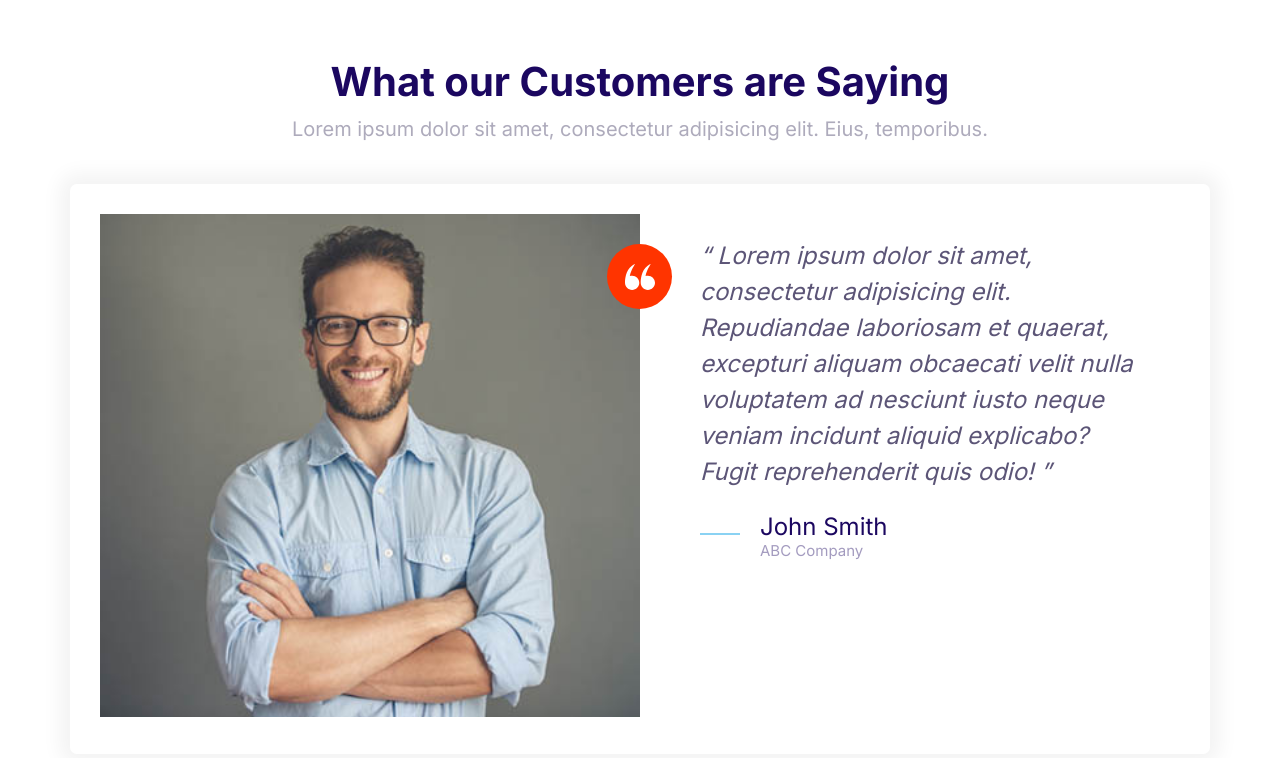
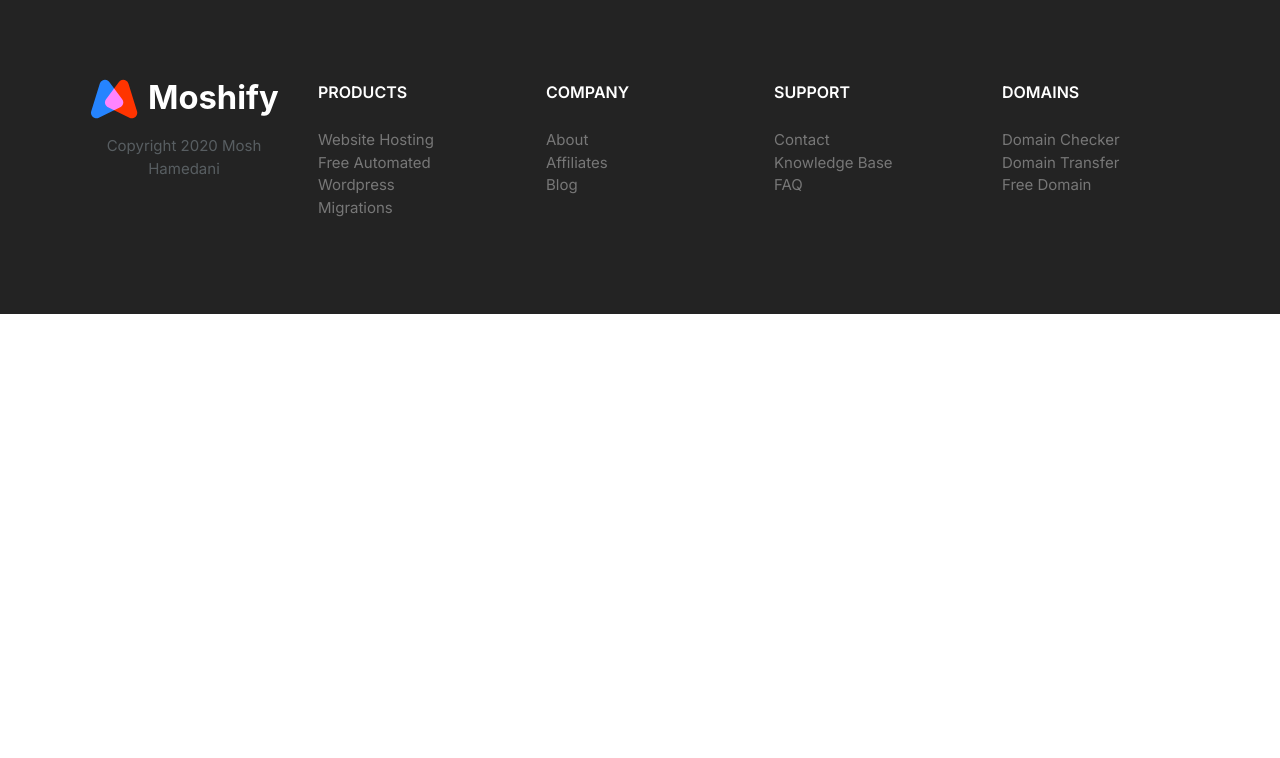
Before and after one commit to andressami/cursomoshify, a plain HTML site: page index.html in a window 1280 px wide. Drawn offline with Linux system fonts and the light colour scheme.

Commit message:
Footer block

```diff
--- a/Styles/styles.css
+++ b/Styles/styles.css
@@ -5,6 +5,7 @@
     --color-headings: #1b0760;
     --color-body: #aeabbc;
     --color-body-darker: #5c5577;
+    --color-body-footer: #919191;
     --border-color: #ccc;
     --border-radius: 30px;
 }
@@ -24,7 +25,7 @@
 body {
     font-family: 'Inter', Arial, Helvetica, sans-serif;
     color: var(--color-body);
-    font-size: 2.4rem;
+    font-size: 2rem;
     line-height: 1.5;
 
 }
@@ -645,8 +646,12 @@
     margin-top: 0;
 }
 
-.block--dark, .block--dark p {
+.block--dark {
     background: #000;
+    color: #7b858b;
+}
+
+.block--dark p {
     color: #7b858b;
 }
 
@@ -870,3 +875,79 @@
     }
 
 }
+
+
+/* footer */
+
+.footer {
+    background: #232323;
+
+}
+
+.footer__section {
+    padding: 2rem;
+    border-bottom: 1px solid #393939;
+}
+
+.footer_section .list {
+    margin: 0;
+}
+.footer a {
+    color: #777;
+    transition: color .3s;
+}
+
+.footer a:hover {
+    color: #fff;
+}
+
+.footer__heading {
+    text-transform: uppercase;
+    font-size: 2.5rem;
+    font-weight: 600;
+    line-height: 1.5;
+}
+
+.footer__brand {
+    margin-top: 5rem;
+    text-align: center;
+}
+
+.footer__brand img {
+    /* TODO: Considerar refatorar e aplicar para todas as imgs */
+    width: 100%;
+    max-width: 230px;
+
+}
+
+.footer__copyright {
+    font-size: 2.1rem;
+    color: #fff;
+    opacity: .6;
+}
+
+@media screen and (min-width: 768px) {
+    .footer__sections {
+        grid-template-columns: repeat(auto-fit, minmax(10rem, 1fr));
+        font-size: 1.5rem;
+    }
+    .footer__heading {
+        font-size: 1.6rem;
+    }
+    .footer .collapsible__chevron {
+        display: none;
+    }
+    .footer__section {
+        border: 0;
+    }
+    .footer .collapsible__content {
+        display: contents;
+    }
+    .footer__brand {
+        order: -1;
+        margin-top: 1rem;
+    }
+    .footer__copyright {
+        font-size: 1.5rem;
+    }
+}
--- a/index.html
+++ b/index.html
@@ -15,50 +15,98 @@
     <link rel="stylesheet" href="Styles/styles.css" />
   </head>
   <body>
-    <section class="block">
-      <header class="block__header">
-        <h2 class="block__heading">What our Customers are Saying</h2>
-        <p class="testimonial__header__text">
-          Lorem ipsum dolor sit amet, consectetur adipisicing elit. Eius,
-          temporibus.
-        </p>
-      </header>
-      <div class="container">
-        <div class="card testimonial">
-          <div class="grid grid--1x2">
-            <div class="testimonial__image">
-              <img src="/Images/testimonial.jpg" alt="Happy client smilling" />
-              <span class="icon-container icon-container--acent">
-                <svg class="icon icon--small icon--accent">
-                  <use xlink:href="images/sprite.svg#quotes"></use>
-                </svg>
-              </span>
-            </div>
-            <blockquote class="quote">
-              <p class="quote__text">
-                Lorem ipsum dolor sit amet, consectetur adipisicing elit.
-                Repudiandae laboriosam et quaerat, excepturi aliquam obcaecati
-                velit nulla voluptatem ad nesciunt iusto neque veniam incidunt
-                aliquid explicabo? Fugit reprehenderit quis odio!
-              </p>
-              <footer>
-                <div class="media">
-                  <div class="media__image quote__line">
-                    <svg class="icon icon--primary">
-                      <use xlink:href="images/sprite.svg#line"></use>
-                    </svg>
-                  </div>
-                  <div class="media__body quote__media">
-                    <h3 class="media__title quote__author">John Smith</h3>
-                    <p class="media__text quote__company">ABC Company</p>
-                  </div>
-                </div>
-              </footer>
-            </blockquote>
+    <footer class="block block--dark footer">
+      <div class="container footer__sections grid">
+        <section class="collapsible footer__section">
+          <header class="collapsible__header">
+            <h2 class="collapsible__heading footer__heading">Products</h2>
+            <img
+              class="icon collapsible__chevron"
+              src="./Images/chevron.svg"
+              alt=""
+            />
+          </header>
+          <div class="collapsible__content">
+            <ul class="list">
+              <li>
+                <a class="list__item" href="#">Website Hosting</a>
+              </li>
+              <li>
+                <a class="list__item" href="#">Free Automated Wordpress</a>
+              </li>
+              <li><a class="list__item" href="#">Migrations</a></li>
+            </ul>
           </div>
-        </div>
+        </section>
+        <section class="collapsible footer__section">
+          <header class="collapsible__header">
+            <h2 class="collapsible__heading footer__heading">Company</h2>
+            <img
+              class="icon collapsible__chevron"
+              src="./Images/chevron.svg"
+              alt=""
+            />
+          </header>
+          <div class="collapsible__content">
+            <ul class="list">
+              <li>
+                <a class="list__item" href="#">About</a>
+              </li>
+              <li>
+                <a class="list__item" href="#">Affiliates</a>
+              </li>
+              <li><a class="list__item" href="#">Blog</a></li>
+            </ul>
+          </div>
+        </section>
+        <section class="collapsible footer__section">
+          <header class="collapsible__header">
+            <h2 class="collapsible__heading footer__heading">Support</h2>
+            <img
+              class="icon collapsible__chevron"
+              src="./Images/chevron.svg"
+              alt=""
+            />
+          </header>
+          <div class="collapsible__content">
+            <ul class="list">
+              <li>
+                <a class="list__item" href="#">Contact</a>
+              </li>
+              <li>
+                <a class="list__item" href="#">Knowledge Base</a>
+              </li>
+              <li><a class="list__item" href="#">FAQ</a></li>
+            </ul>
+          </div>
+        </section>
+        <section class="collapsible footer__section">
+          <header class="collapsible__header">
+            <h2 class="collapsible__heading footer__heading">Domains</h2>
+            <img
+              class="icon collapsible__chevron"
+              src="./Images/chevron.svg"
+              alt=""
+            />
+          </header>
+          <div class="collapsible__content">
+            <ul class="list">
+              <li>
+                <a class="list__item" href="#">Domain Checker</a>
+              </li>
+              <li>
+                <a class="list__item" href="#">Domain Transfer</a>
+              </li>
+              <li><a class="list__item" href="#">Free Domain</a></li>
+            </ul>
+          </div>
+        </section>
+        <section class="footer__brand">
+          <img src="./Images/logo footer.svg" alt="" />
+          <p class="footer__copyright">Copyright 2020 Mosh Hamedani</p>
+        </section>
       </div>
-    </section>
+    </footer>
     <script src="js/main.js"></script>
   </body>
 </html>
```
Also changed, not shown: Components/footer-block.html (added, +92 -0 lines), Images/logo footer.svg (added).
